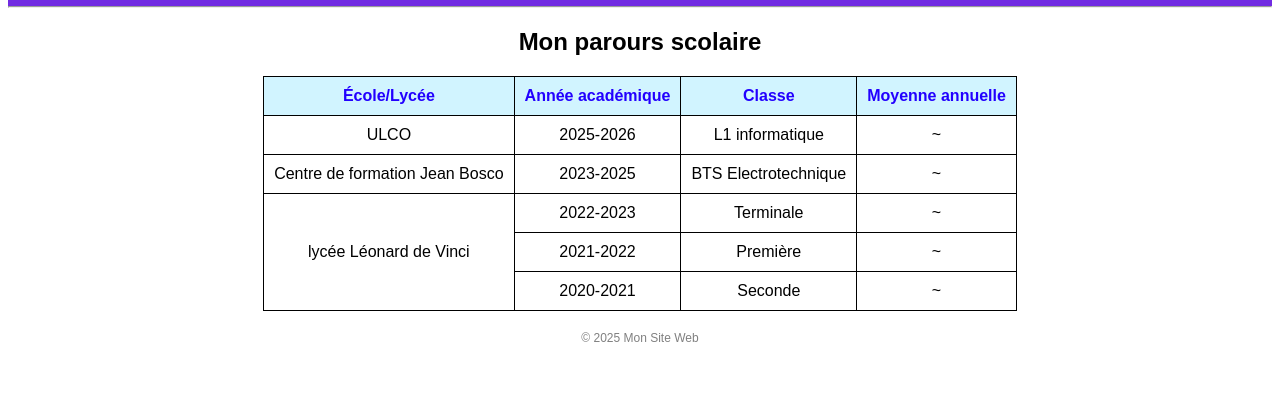
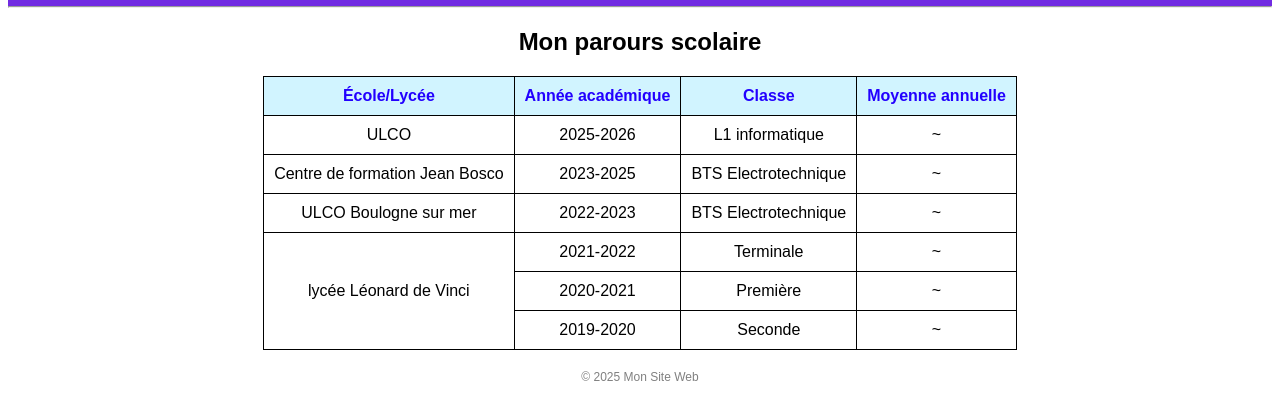
Before and after one commit to Allan-2b/mon-portfolio, a plain HTML site: page pages/parcours.html in a window 1280 px wide. Shown: the part 100-520 px from the top of the page. Drawn offline with Linux system fonts and the light colour scheme.

Commit message:
Add files via upload

```diff
--- a/pages/parcours.html
+++ b/pages/parcours.html
@@ -42,18 +42,24 @@
                     <td>~</td>
                 </tr>
                 <tr>
+                    <td>ULCO Boulogne sur mer</td>
+                    <td>2022-2023</td>
+                    <td>BTS Electrotechnique</td>
+                    <td>~</td>
+                </tr>
+                <tr>
                     <td rowspan="3">lycée Léonard de Vinci</td>
-                    <td>2022-2023</td>
+                    <td>2021-2022</td>
                     <td>Terminale</td>
                     <td>~</td>
                 </tr>
                 <tr>
-                    <td>2021-2022</td>
+                    <td>2020-2021</td>
                     <td>Première</td>
                     <td>~</td>
                 </tr>
                 <tr>
-                    <td>2020-2021</td>
+                    <td>2019-2020</td>
                     <td>Seconde</td>
                     <td>~</td>
                 </tr>
```
